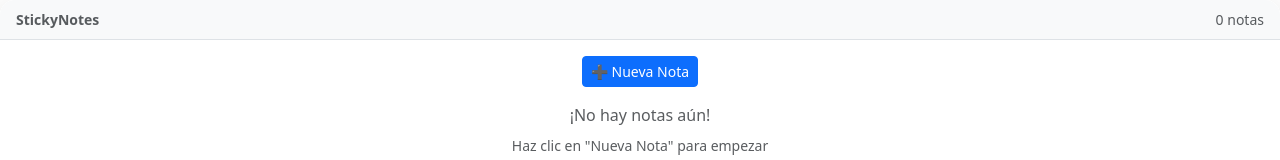
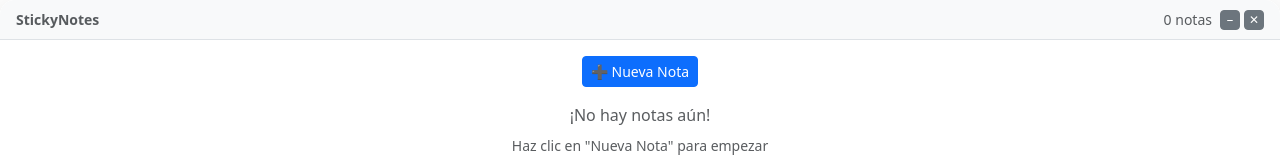
Before and after one commit to BraisBB/StickyNotes, a React (Vite) app: page / in a window 1280 px wide. Shown: the top 160 px of the page. Built offline with nearby package versions, Linux system fonts and the light colour scheme.

Commit message:
window buttons

```diff
--- a/dist-electron/preload.mjs
+++ b/dist-electron/preload.mjs
@@ -23,5 +23,11 @@ electron.contextBridge.exposeInMainWorld("ipcRenderer", {
 electron.contextBridge.exposeInMainWorld("electronAPI", {
   resizeWindow: (width, height) => {
     electron.ipcRenderer.send("resize-window", width, height);
+  },
+  minimizeWindow: () => {
+    electron.ipcRenderer.send("minimize-window");
+  },
+  closeWindow: () => {
+    electron.ipcRenderer.send("close-window");
   }
 });
--- a/src/App.css
+++ b/src/App.css
@@ -23,3 +23,8 @@
   flex-grow: 1;
   overflow: hidden;
 }
+
+/* Solo estilos que Bootstrap no puede manejar */
+.window-controls {
+  -webkit-app-region: no-drag;
+}
--- a/src/App.tsx
+++ b/src/App.tsx
@@ -29,7 +29,47 @@ function App() {
       {/* Área para arrastrar - usando clases de Bootstrap */}
       <div className="drag-area bg-light border-bottom d-flex align-items-center justify-content-between px-3">
         <span className="fw-semibold text-muted small">StickyNotes</span>
-        <small className="text-muted">{notes.length} notas</small>
+        <div className="d-flex align-items-center gap-2">
+          <small className="text-muted">{notes.length} notas</small>
+
+          {/* Botones de control de ventana */}
+          <div className="window-controls d-flex gap-1">
+            <button
+              className="btn btn-secondary btn-sm d-flex align-items-center justify-content-center p-0"
+              style={{ width: '20px', height: '20px', fontSize: '12px', lineHeight: '1' }}
+              onClick={() => (window as any).electronAPI?.minimizeWindow?.()}
+              onMouseEnter={(e) => {
+                e.currentTarget.classList.remove('btn-secondary');
+                e.currentTarget.classList.add('btn-warning');
+                e.currentTarget.style.color = '#000';
+              }}
+              onMouseLeave={(e) => {
+                e.currentTarget.classList.remove('btn-warning');
+                e.currentTarget.classList.add('btn-secondary');
+                e.currentTarget.style.color = '';
+              }}
+              title="Minimizar"
+            >
+              −
+            </button>
+            <button
+              className="btn btn-secondary btn-sm d-flex align-items-center justify-content-center p-0"
+              style={{ width: '20px', height: '20px', fontSize: '12px', lineHeight: '1' }}
+              onClick={() => (window as any).electronAPI?.closeWindow?.()}
+              onMouseEnter={(e) => {
+                e.currentTarget.classList.remove('btn-secondary');
+                e.currentTarget.classList.add('btn-danger');
+              }}
+              onMouseLeave={(e) => {
+                e.currentTarget.classList.remove('btn-danger');
+                e.currentTarget.classList.add('btn-secondary');
+              }}
+              title="Cerrar"
+            >
+              ✕
+            </button>
+          </div>
+        </div>
       </div>
 
       {/* Contenido principal */}
--- a/src/vite-env.d.ts
+++ b/src/vite-env.d.ts
@@ -5,6 +5,8 @@ declare global {
   interface Window {
     electronAPI?: {
       resizeWindow: (width: number, height: number) => void;
+      minimizeWindow: () => void;
+      closeWindow: () => void;
     };
   }
 }
```
Also changed, not shown: dist-electron/main.js (+10 -0 lines), electron/main.ts (+14 -0 lines), electron/preload.ts (+7 -1 lines).
